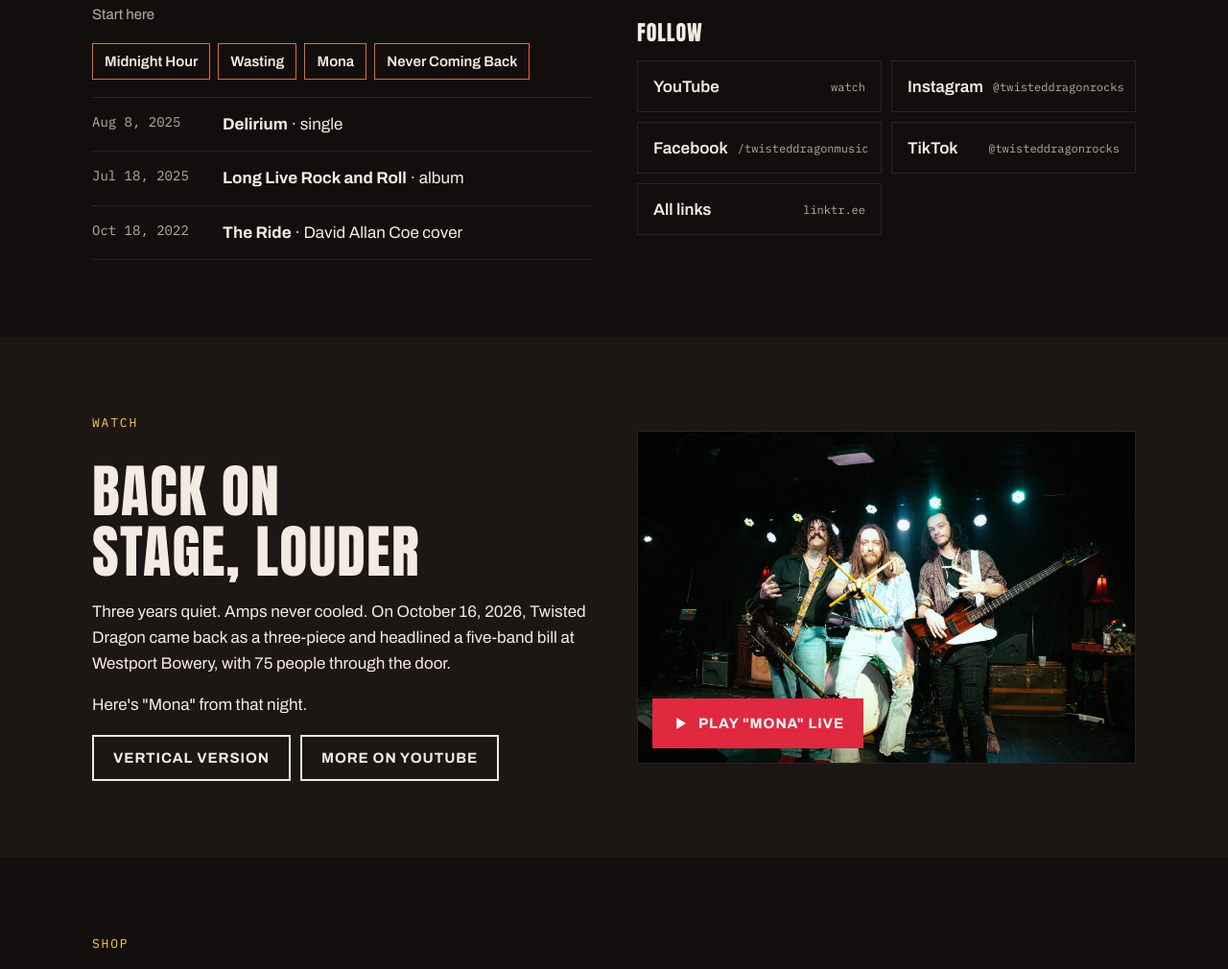
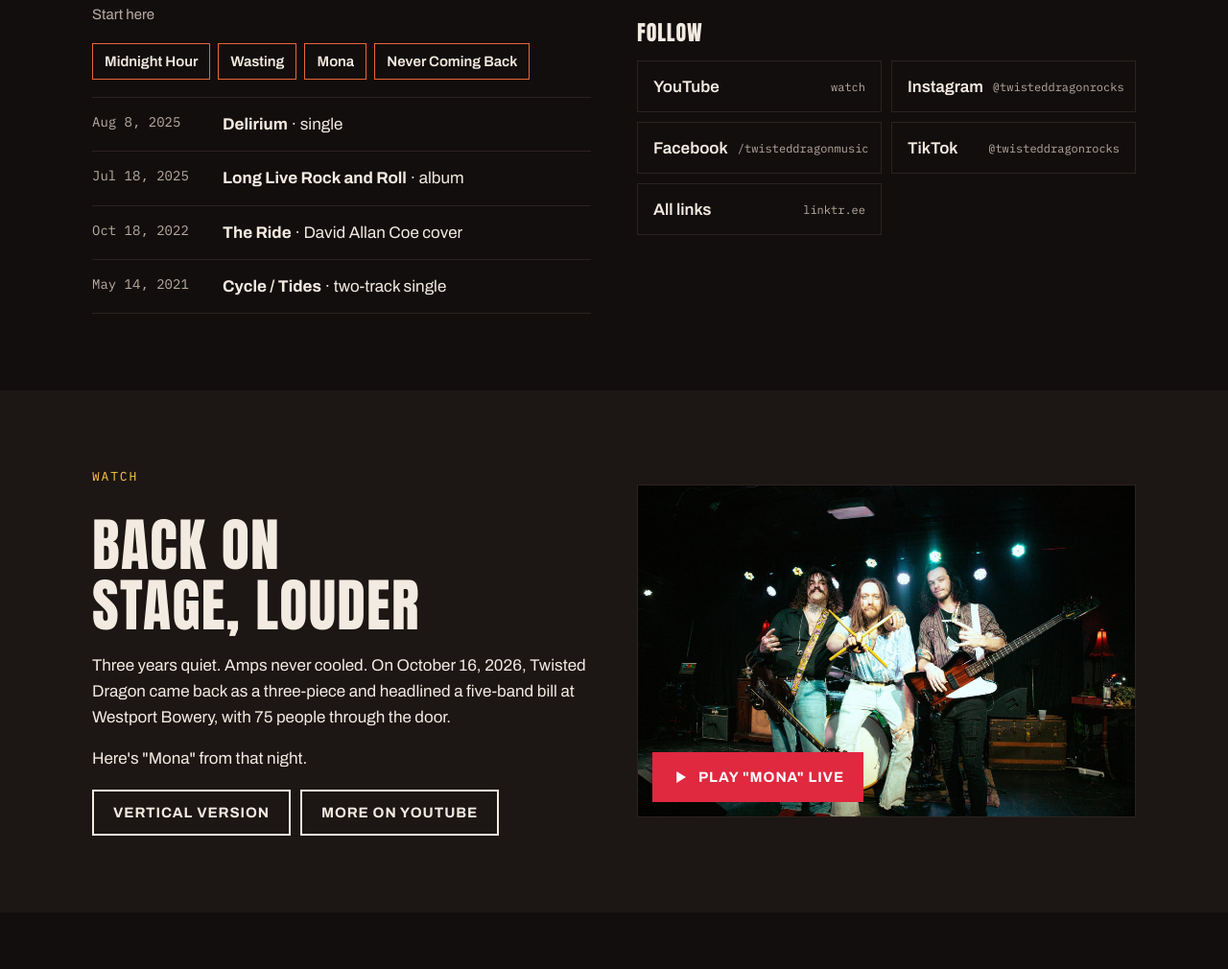
Before and after one commit to twisteddragonband/twisteddragonband.github.io, a plain HTML site: page index.html in a window 1280 px wide. Shown: the part 1249-2259 px from the top of the page at 96% size. Drawn offline with Linux system fonts and the light colour scheme.

Commit message:
Add Cycle / Tides to the discography
Co-Authored-By: Claude Opus 5.5 <noreply@anthropic.com>
Claude-Session: https://claude.ai/code/session_01X4zsXHRLdcBcMP7q73wQyW

```diff
--- a/index.html
+++ b/index.html
@@ -238,6 +238,7 @@ footer .wrap{display:flex;justify-content:space-between;align-items:center;gap:1
         <li><time>Aug 8, 2025</time><span><b>Delirium</b> · single</span></li>
         <li><time>Jul 18, 2025</time><span><b>Long Live Rock and Roll</b> · album</span></li>
         <li><time>Oct 18, 2022</time><span><b>The Ride</b> · David Allan Coe cover</span></li>
+        <li><time>May 14, 2021</time><span><b>Cycle / Tides</b> · two-track single</span></li>
       </ul>
     </div>
     <div class="stack">
```
Also changed, not shown: press.html (+1 -0 lines).
